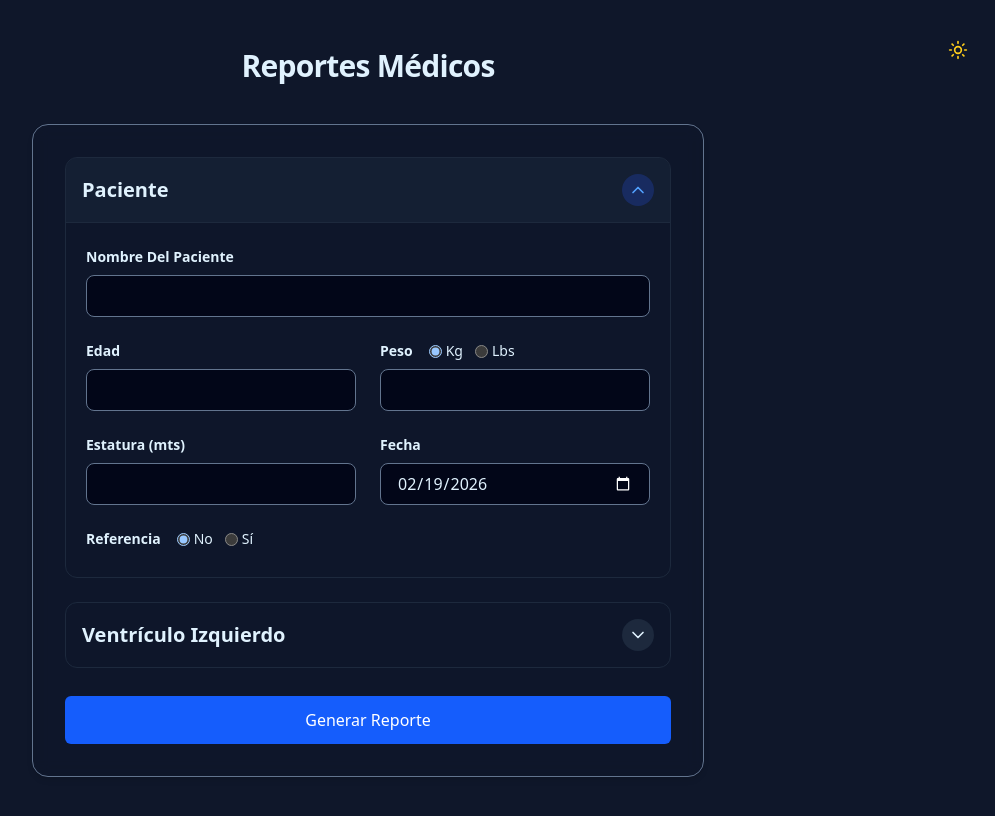
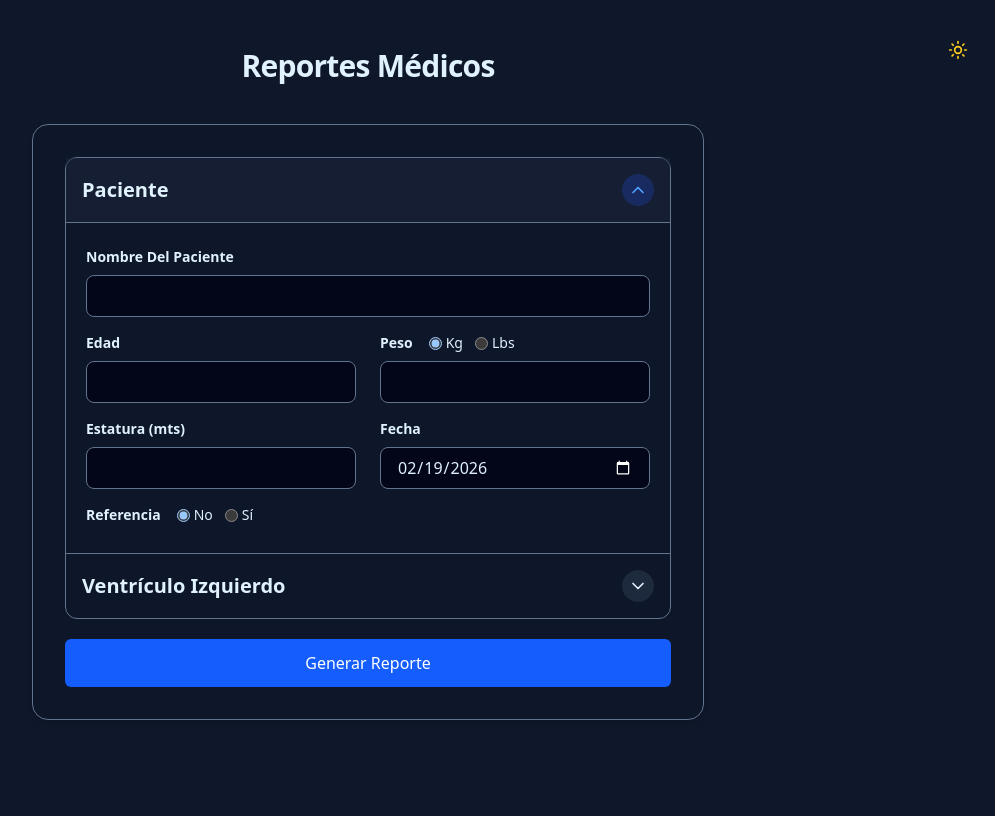
Before and after one commit to Vecttory/medical-reports, a Next.js app: page / in a window 1280 px wide. Shown: the top 816 px of the page, without its empty margins (272-1267 px from the left). Built offline with nearby package versions, Linux system fonts and the light colour scheme.

Commit message:
adjustments in style gaps and margin in form

```diff
--- a/app/page.js
+++ b/app/page.js
@@ -17,7 +17,7 @@ function SubmitButton({ pending }) {
   );
 }
 
-function AccordionSection({ title, defaultOpen = false, id, isOpen, onToggle, children }) {
+function AccordionSection({ title, defaultOpen = false, id, isOpen, onToggle, children, isFirst, isLast }) {
   // If controlled (isOpen/onToggle provided), use those, otherwise fallback to internal state
   const [internalIsOpen, setInternalIsOpen] = useState(defaultOpen);
   const isActuallyOpen = isOpen !== undefined ? isOpen : internalIsOpen;
@@ -31,11 +31,14 @@ function AccordionSection({ title, defaultOpen = false, id, isOpen, onToggle, ch
   };
 
   return (
-    <div id={id} className="group border border-slate-200 dark:border-slate-800 rounded-xl overflow-hidden bg-white/30 dark:bg-slate-900/30">
+    <div
+      id={id}
+      className={`group border border-slate-200 dark:border-slate-500 bg-white/30 dark:bg-slate-900/30 ${!isFirst ? '-mt-px' : ''} ${isFirst ? 'rounded-t-xl' : ''} ${isLast ? 'rounded-b-xl' : ''} ${isActuallyOpen ? 'z-10 relative bg-white/70 dark:bg-slate-900/70' : 'z-0'}`}
+    >
       <button
         type="button"
         onClick={handleToggle}
-        className={`flex justify-between items-center w-full p-4 text-left text-xl font-bold cursor-pointer transition-colors hover:bg-slate-100 dark:hover:bg-slate-800/80 ${isActuallyOpen ? 'border-b border-slate-200 dark:border-slate-800 bg-slate-50 dark:bg-slate-800/50' : ''}`}
+        className={`flex justify-between items-center w-full p-4 text-left text-xl font-bold cursor-pointer transition-colors hover:bg-slate-100 dark:hover:bg-slate-800/80 ${isFirst && !isActuallyOpen ? 'rounded-t-xl' : ''} ${isLast && !isActuallyOpen ? 'rounded-b-xl' : ''} ${isActuallyOpen ? 'border-b border-slate-200 dark:border-slate-500 bg-slate-50 dark:bg-slate-800/50' : ''}`}
       >
         {title}
         <div className={`p-1.5 rounded-full transition-colors ${isActuallyOpen ? 'bg-blue-100 dark:bg-blue-900/50 text-blue-600 dark:text-blue-400' : 'bg-slate-100 dark:bg-slate-800'}`}>
@@ -131,7 +134,7 @@ export default function Home() {
       </header>
 
       <main className="max-w-2xl mx-auto bg-white/50 dark:bg-slate-900/50 backdrop-blur-sm p-6 sm:p-8 rounded-2xl shadow-md border-1 border-slate-300 dark:border-slate-500">
-        <form onSubmit={handleSubmit} onInvalid={handleInvalid} className="space-y-6">
+        <form onSubmit={handleSubmit} onInvalid={handleInvalid} className="flex flex-col">
 
           {/* SECCIÓN: PACIENTE */}
           <AccordionSection
@@ -139,8 +142,9 @@ export default function Home() {
             title="Paciente"
             isOpen={openSections.paciente}
             onToggle={() => toggleSection('paciente')}
+            isFirst={true}
           >
-            <div className="space-y-6">
+            <div className="space-y-4">
 
             {/* Nombre */}
             <div>
@@ -156,7 +160,7 @@ export default function Home() {
               />
           </div>
 
-          <div className="grid grid-cols-1 sm:grid-cols-2 gap-6">
+          <div className="grid grid-cols-1 sm:grid-cols-2 gap-x-6 gap-y-4">
             {/* Edad */}
             <div>
               <label htmlFor="age" className="block text-sm font-bold mb-2">
@@ -282,8 +286,9 @@ export default function Home() {
               title="Ventrículo Izquierdo"
               isOpen={openSections.ventriculoIzquierdo}
               onToggle={() => toggleSection('ventriculoIzquierdo')}
+              isLast={true}
             >
-            <div className="grid grid-cols-1 sm:grid-cols-2 gap-6">
+              <div className="grid grid-cols-1 sm:grid-cols-2 gap-x-6 gap-y-4">
 
               <div>
                 <label htmlFor="diametroTelediastolico" className="block text-sm font-bold mb-2">
@@ -528,18 +533,20 @@ export default function Home() {
 
           {/* Mensajes de estado */}
           {state?.error && (
-            <div className="p-4 text-sm text-red-700 bg-red-50 dark:bg-red-950/30 dark:text-red-400 rounded-lg border border-red-200 dark:border-red-900/50">
+            <div className="p-4 text-sm text-red-700 bg-red-50 dark:bg-red-950/30 dark:text-red-400 rounded-lg border border-red-200 dark:border-red-900/50 mb-6 mt-4">
               {state.error}
             </div>
           )}
 
           {state?.success && (
-            <div className="p-4 text-sm text-green-700 bg-green-50 dark:bg-green-950/30 dark:text-green-400 rounded-lg border border-green-200 dark:border-green-900/50">
+            <div className="p-4 text-sm text-green-700 bg-green-50 dark:bg-green-950/30 dark:text-green-400 rounded-lg border border-green-200 dark:border-green-900/50 mb-6 mt-4">
               {state.message}
             </div>
           )}
 
+          <div className="mt-4">
             <SubmitButton pending={isPending} />
+          </div>
         </form>
       </main>
     </div>
```
Lines whose indentation alone changed are shown as unchanged.
